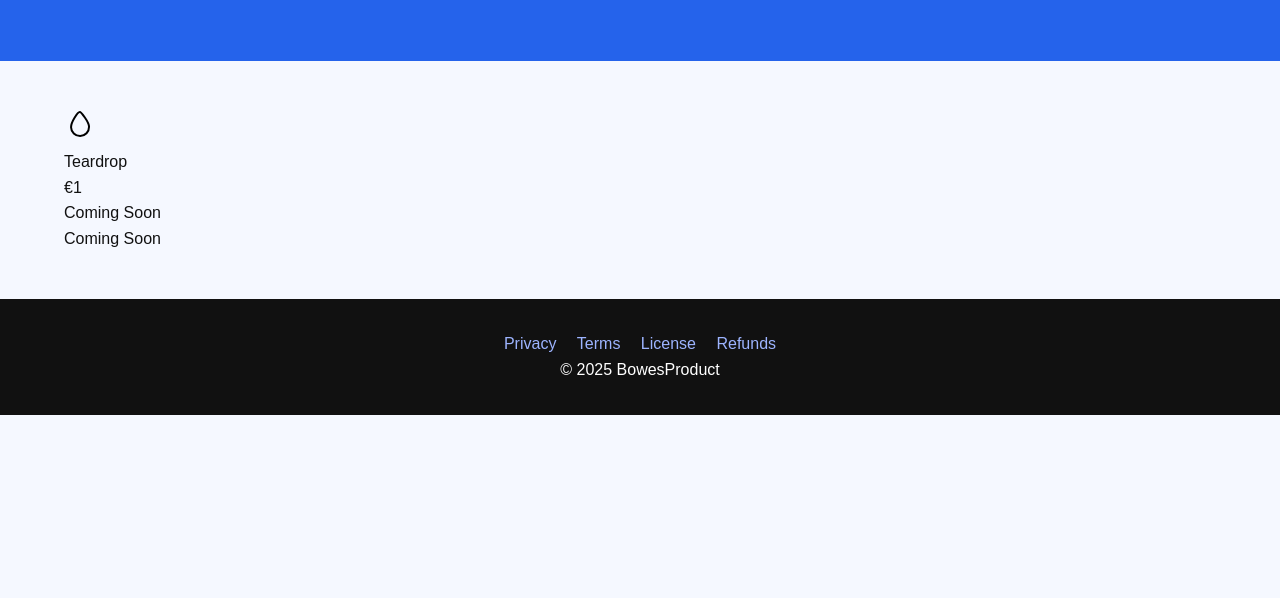
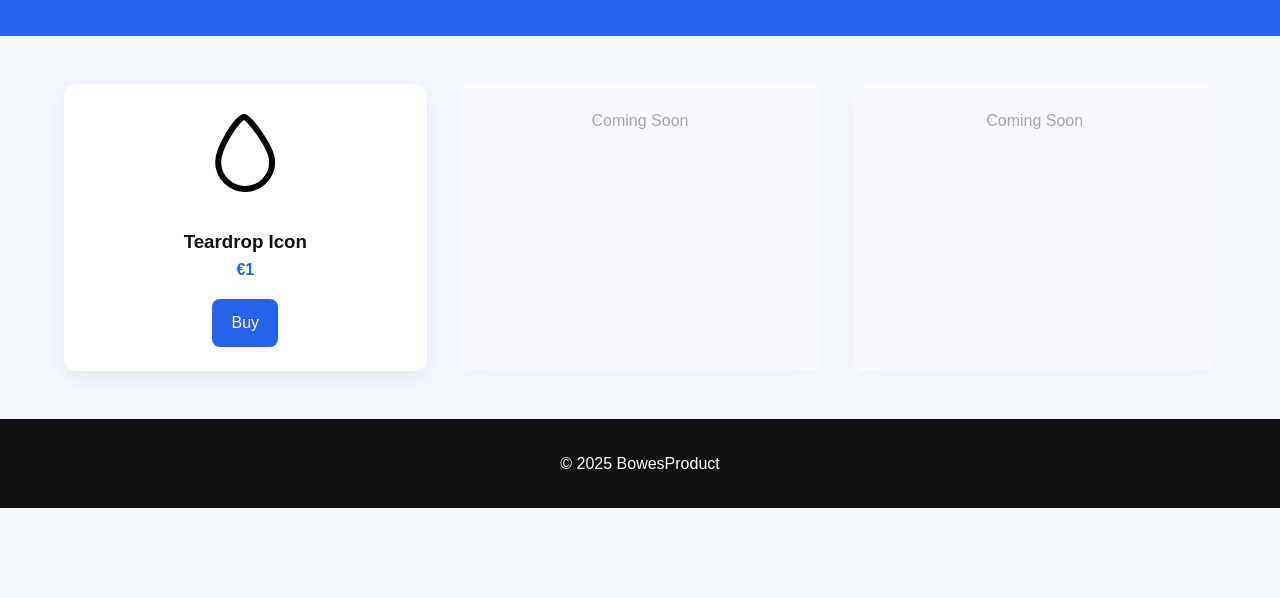
Before and after one commit to Dis513/BowesProduct, a plain HTML site: page icons.html in a window 1280 px wide. Shown: the part 202-800 px from the top of the page. Drawn offline with Linux system fonts and the light colour scheme.

Commit message:
Update icons.html

```diff
--- a/icons.html
+++ b/icons.html
@@ -2,47 +2,50 @@
 <html lang="en">
 <head>
   <meta charset="UTF-8">
-  <title>Icons – BowesProduct</title>
+  <title>Icons</title>
   <meta name="viewport" content="width=device-width, initial-scale=1.0">
   <link rel="stylesheet" href="style.css">
+
+  <script>
+    function setTheme(theme,label) {
+      document.body.className = "theme-" + theme;
+      localStorage.setItem("theme", theme);
+    }
+
+    window.onload = () => {
+      setTheme(localStorage.getItem("theme") || "blue");
+    };
+  </script>
 </head>
+
 <body>
 
 <nav class="top-nav">
-  <div class="nav-left">BowesProduct</div>
+  <div>BowesProduct</div>
   <div class="nav-right">
     <a href="index.html">Home</a>
     <a href="icons.html">Icons</a>
     <a href="models.html">Models</a>
-    <a href="about.html">About</a>
   </div>
 </nav>
 
 <header class="hero">
   <h1>Icon Library</h1>
-  <p>Commercial SVG icons</p>
 </header>
 
-<section>
-  <div class="icon-grid">
-    <div class="icon-card">
-      <img src="icons/teardrop.svg" alt="Teardrop">
-      <p>Teardrop</p>
-      <span>€1</span>
-    </div>
+<section class="products">
+  <div class="card">
+    <img src="icons/teardrop.svg" style="max-width:96px;">
+    <h3>Teardrop Icon</h3>
+    <p class="price">€1</p>
+    <a class="buy-btn" href="#">Buy</a>
+  </div>
 
-    <div class="icon-card placeholder">Coming Soon</div>
-    <div class="icon-card placeholder">Coming Soon</div>
-  </div>
+  <div class="card" style="opacity:.35">Coming Soon</div>
+  <div class="card" style="opacity:.35">Coming Soon</div>
 </section>
 
-<footer class="footer">
-  <nav>
-    <a href="privacy.html">Privacy</a>
-    <a href="terms.html">Terms</a>
-    <a href="license.html">License</a>
-    <a href="refund.html">Refunds</a>
-  </nav>
+<footer>
   <p>© 2025 BowesProduct</p>
 </footer>
 
```
